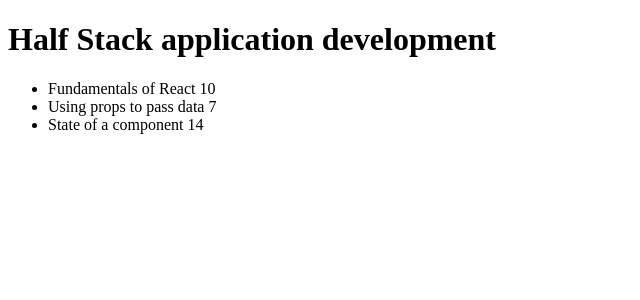
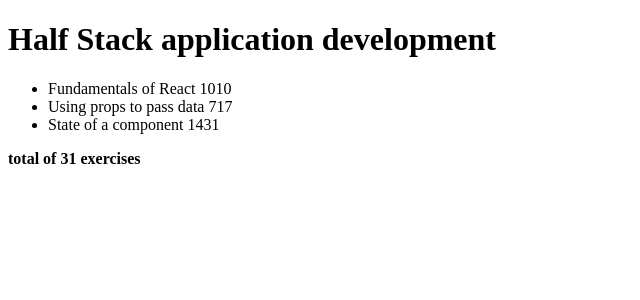
Before and after one commit to DmelladoH/FullStackOpen2022, a React (Create React App) app in the folder part2_comunicating_with_server/: page / in a window 1280 px wide. Shown: the top 300 px of the page, without its empty margins (0-640 px from the left). Built offline with nearby package versions, Linux system fonts and the light colour scheme.

Commit message:
part2.2 course information step7

```diff
--- a/part2_comunicating_with_server/src/CourseInfo.js
+++ b/part2_comunicating_with_server/src/CourseInfo.js
@@ -8,15 +8,22 @@
 }
 
 const Content = ({notes}) => {
+
+    let totalExercises = 0
+
     return (
         <div>
             <ul>
                 {notes.map((note) =>
                     <li key = {note.id}>
                         {note.name} {note.exercises}
+                        {totalExercises += note.exercises}
                     </li>
                 )}
             </ul>
+            <div>
+                <p><strong>total of {totalExercises} exercises </strong></p>
+            </div>
         </div>
     )
 }
```
